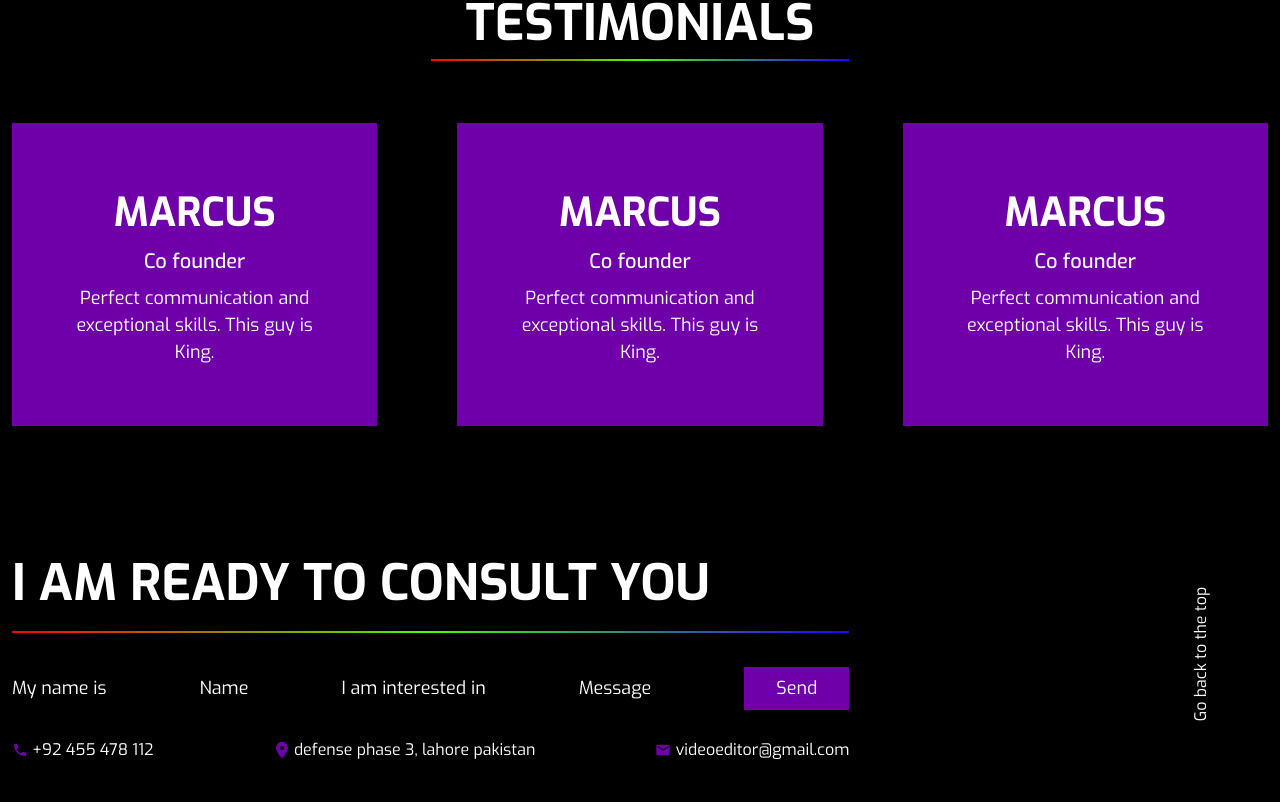
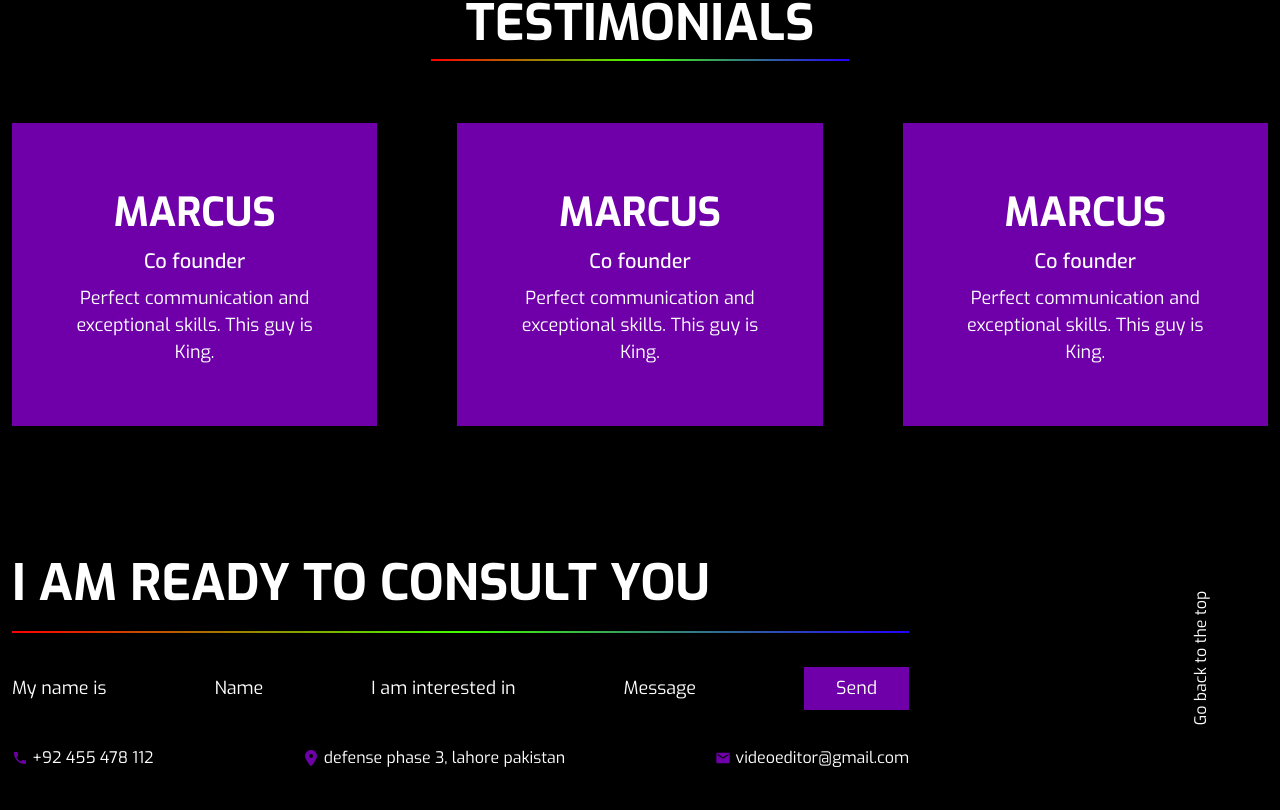
Before and after one commit to Mansur1075/US_clinent-, a React (Vite) app: page / in a window 1280 px wide. Shown: the part 1711-2521 px from the top of the page. Built offline with nearby package versions, Linux system fonts and the light colour scheme.

Commit message:
2day letar push

```diff
--- a/src/componntes/Footer.jsx
+++ b/src/componntes/Footer.jsx
@@ -8,8 +8,8 @@ const Footer = () => {
   return (
     <div className='bg-[#000000] py-10'>
         <Container>
-           <div className="flex">
-  <div className="w-8/12">
+           <div className="flex justify-between">
+  <div className="w-10/12">
     <h3 className='text-[50px] pb-3 text-white font-bold font-exo uppercase border-b-2 border-transparent bg-[linear-gradient(to_right,#FF0000,#42FF00,#2400FF)] bg-size-[100%_2px] bg-no-repeat bg-bottom'>
       I am ready to consult you
     </h3>
@@ -22,7 +22,7 @@ const Footer = () => {
       <button className='bg-[#6F00A9] px-8 py-2'>Send</button>
     </div>
 
-    <div className="flex gap-6 text-white pt-7 items-center font-exo justify-between">
+    <div className="flex gap-6 text-white pt-9 items-center font-exo justify-between ">
       <h5><IoMdCall className='inline-block text-[#6F00A9]'/> +92 455 478 112</h5>
       <h5><FaLocationDot className='inline-block text-[#6F00A9]'/> defense phase 3, lahore pakistan</h5>
       <h5><MdEmail className='inline-block text-[#6F00A9]'/> videoeditor@gmail.com</h5>
```
